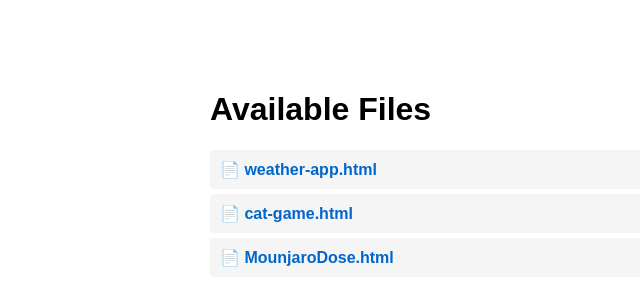
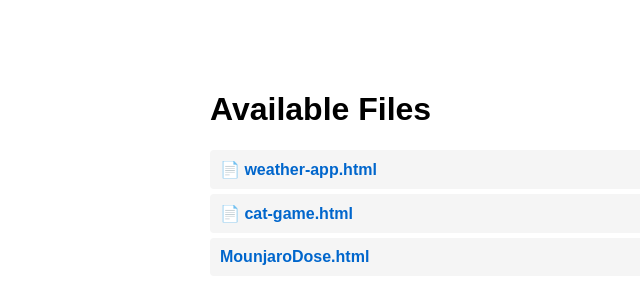
Before and after one commit to cchaves/Weather, a plain HTML site: page index.html in a window 1280 px wide. Shown: the full height of the page, 30-670 px from the left. Drawn offline with Linux system fonts and the light colour scheme.

Commit message:
Update index.html

```diff
--- a/index.html
+++ b/index.html
@@ -16,7 +16,7 @@
     <ul class="file-list">
         <li class="file-item"><a href="weather-app.html">📄 weather-app.html</a></li>
         <li class="file-item"><a href="cat-game.html">📄 cat-game.html</a></li>
-        <li class="file-item"><a href="MounjaroDose.html">📄 MounjaroDose.html</a></li>
+        <li class="file-item"><a href="MounjaroDose.html"> MounjaroDose.html</a></li>
         <!-- Add more files manually as needed -->
     </ul>
 </body>
```
